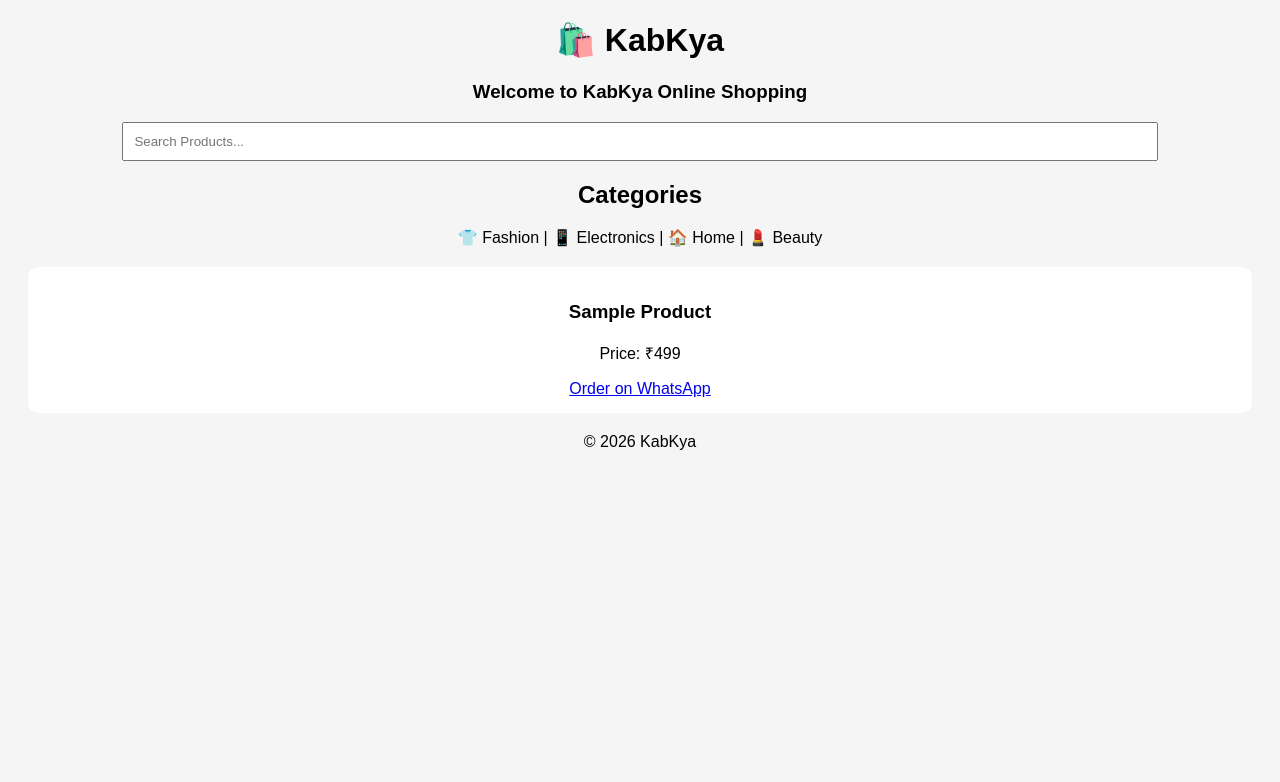
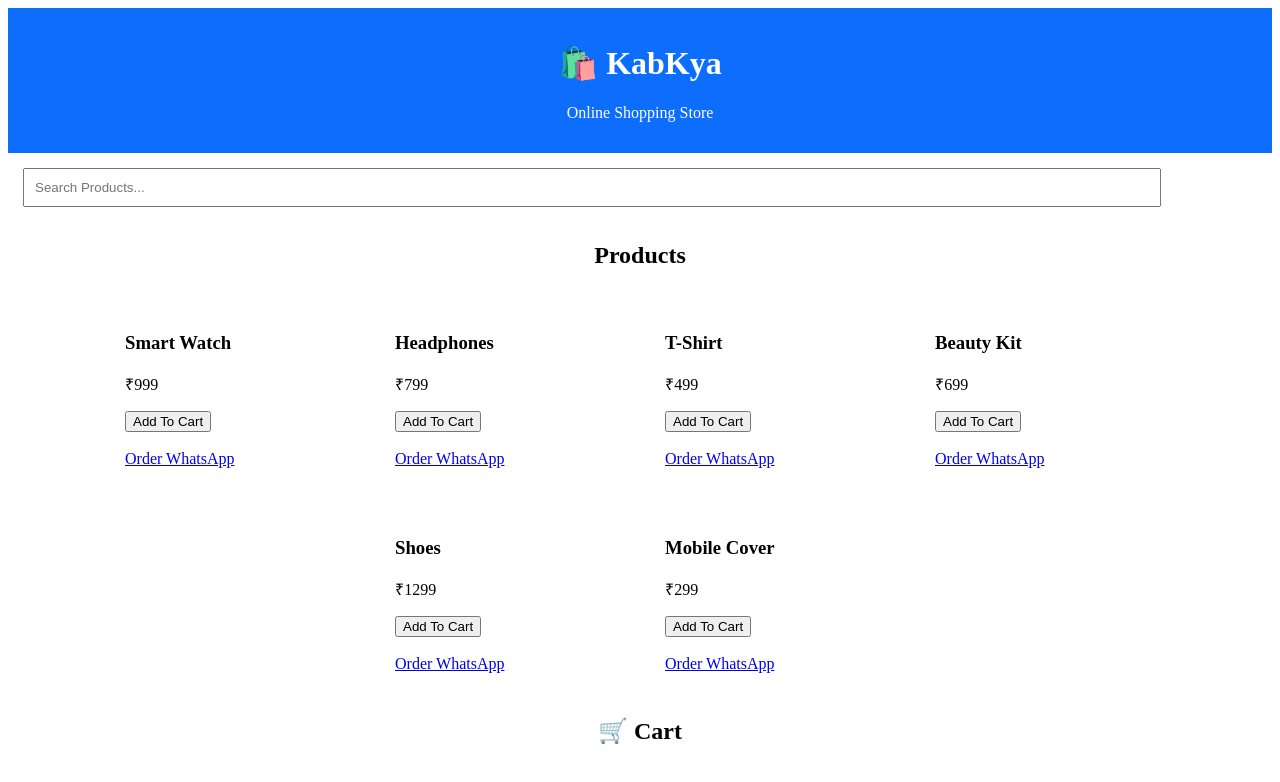
Before and after one commit to vk4566197-spec/Vk-Xmart-kabkya, a plain HTML site: page index.html in a window 1280 px wide. Drawn offline with Linux system fonts and the light colour scheme.

Commit message:
Update index.html

```diff
--- a/index.html
+++ b/index.html
@@ -1,23 +1,94 @@
-<!DOCTYPE html>
-<html>
-<head>
-<title>KabKya</title>
-</head>
-<body style="font-family:Arial;background:#f5f5f5;text-align:center;">
+<body>
+
+<header style="background:#0d6efd;color:white;padding:15px;text-align:center;">
 <h1>🛍️ KabKya</h1>
-<h3>Welcome to KabKya Online Shopping</h3>
+<p>Online Shopping Store</p>
+</header>
 
-<input type="text" placeholder="Search Products..." style="width:80%;padding:10px;">
+<input id="search" type="text" placeholder="Search Products..."
+style="width:90%;padding:10px;margin:15px;">
 
-<h2>Categories</h2>
-<p>👕 Fashion | 📱 Electronics | 🏠 Home | 💄 Beauty</p>
+<h2 style="text-align:center;">Products</h2>
 
-<div style="background:white;padding:15px;margin:20px;border-radius:10px;">
-<h3>Sample Product</h3>
-<p>Price: ₹499</p>
-<a href="https://wa.me/">Order on WhatsApp</a>
+<div id="products" style="display:flex;flex-wrap:wrap;justify-content:center;"></div>
+
+<h2 style="text-align:center;">🛒 Cart</h2>
+<div id="cart" style="text-align:center;"></div>
+
+<script>
+
+const products=[
+{name:"Smart Watch",price:999},
+{name:"Headphones",price:799},
+{name:"T-Shirt",price:499},
+{name:"Beauty Kit",price:699},
+{name:"Shoes",price:1299},
+{name:"Mobile Cover",price:299}
+];
+
+let cart=[];
+
+function showProducts(list){
+
+let html="";
+
+list.forEach((p,i)=>{
+
+html+=`
+<div style="background:white;width:220px;margin:10px;padding:15px;border-radius:10px;">
+<h3>${p.name}</h3>
+<p>₹${p.price}</p>
+
+<button onclick="addCart(${i})">
+Add To Cart
+</button>
+
+<br><br>
+
+<a href="https://wa.me/91YOURNUMBER?text=I want to buy ${p.name}">
+Order WhatsApp
+</a>
+
 </div>
+`;
 
-<p>© 2026 KabKya</p>
+});
+
+document.getElementById("products").innerHTML=html;
+
+}
+
+function addCart(i){
+
+cart.push(products[i]);
+
+let text="";
+
+let total=0;
+
+cart.forEach(item=>{
+text+=item.name+" - ₹"+item.price+"<br>";
+total+=item.price;
+});
+
+text+="<br><b>Total = ₹"+total+"</b>";
+
+document.getElementById("cart").innerHTML=text;
+
+}
+
+showProducts(products);
+
+document.getElementById("search").addEventListener("keyup",function(){
+
+let value=this.value.toLowerCase();
+
+let filter=products.filter(x=>x.name.toLowerCase().includes(value));
+
+showProducts(filter);
+
+});
+
+</script>
+
 </body>
-</html>
```
